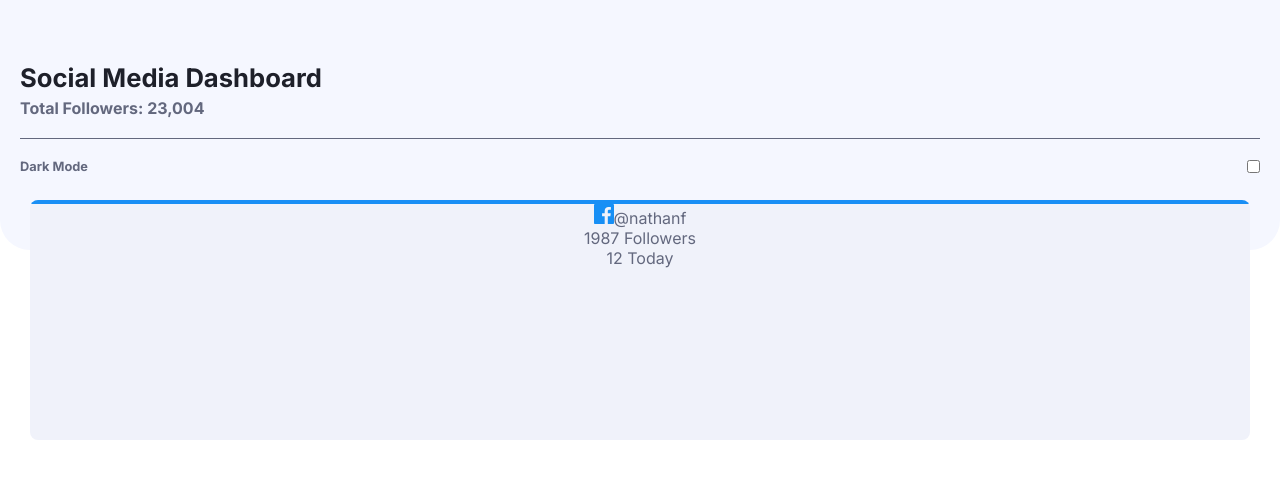
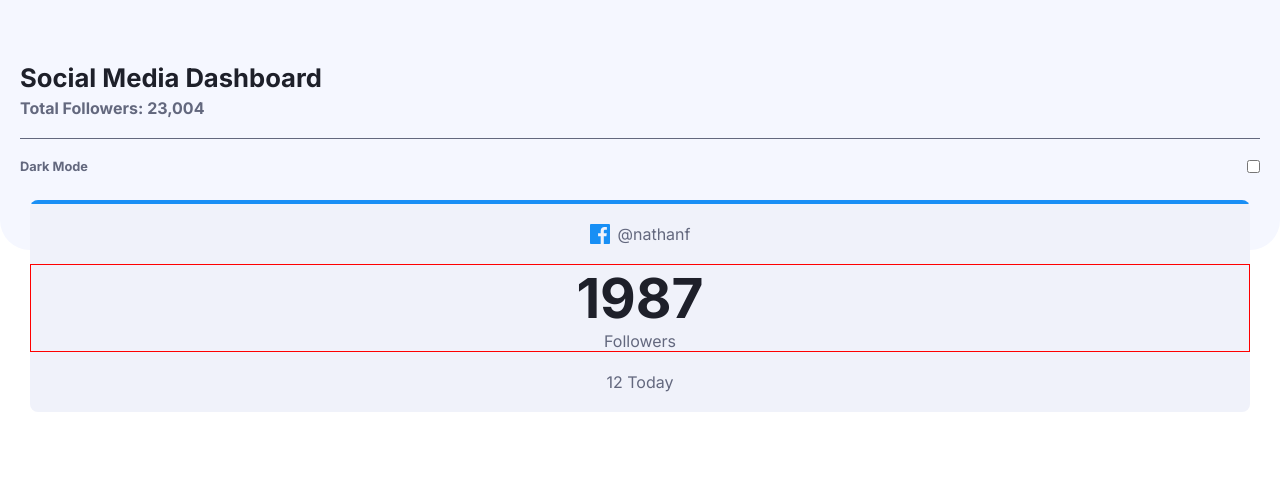
Before and after one commit to Akrata/social-media-dashboard, a plain HTML site: page index.html in a window 1280 px wide. Drawn offline with Linux system fonts and the light colour scheme.

Commit message:
segundo commit

```diff
--- a/css/style.css
+++ b/css/style.css
@@ -95,7 +95,7 @@ body{
     /* flex-direction: column; */
     /* align-items: center; */
     /* justify-content: space-between; */
-    min-height:240px ;
+    /* min-height:240px ; */
     overflow: hidden;
     /* padding: 20px 0px; */
     /* border-top: solid 4px var(--Facebook);  */
@@ -108,6 +108,34 @@ body{
     display: block;
     background: var(--Facebook);
     height:4px;
-
+}
+.card-top{
+margin: 20px 0px;
+display: flex;
+justify-content: center;
+align-items: center;
+}
+.card-top p{
 
 }
+.card-top img{
+    padding-right: 8px;
+}
+
+.card-mid{
+    min-height: 50px;
+    /* margin: 20px 0px; */
+    border: solid 1px red;
+    display: flex;
+    flex-direction: column;
+    align-items: center;
+    justify-content: center;
+}
+.card-mid-top{
+    font-size:55px;
+    font-weight: 700;
+    color: var(--Very_dark_blue);
+}
+.card-bot{
+    margin: 20px 0px;
+}
```
